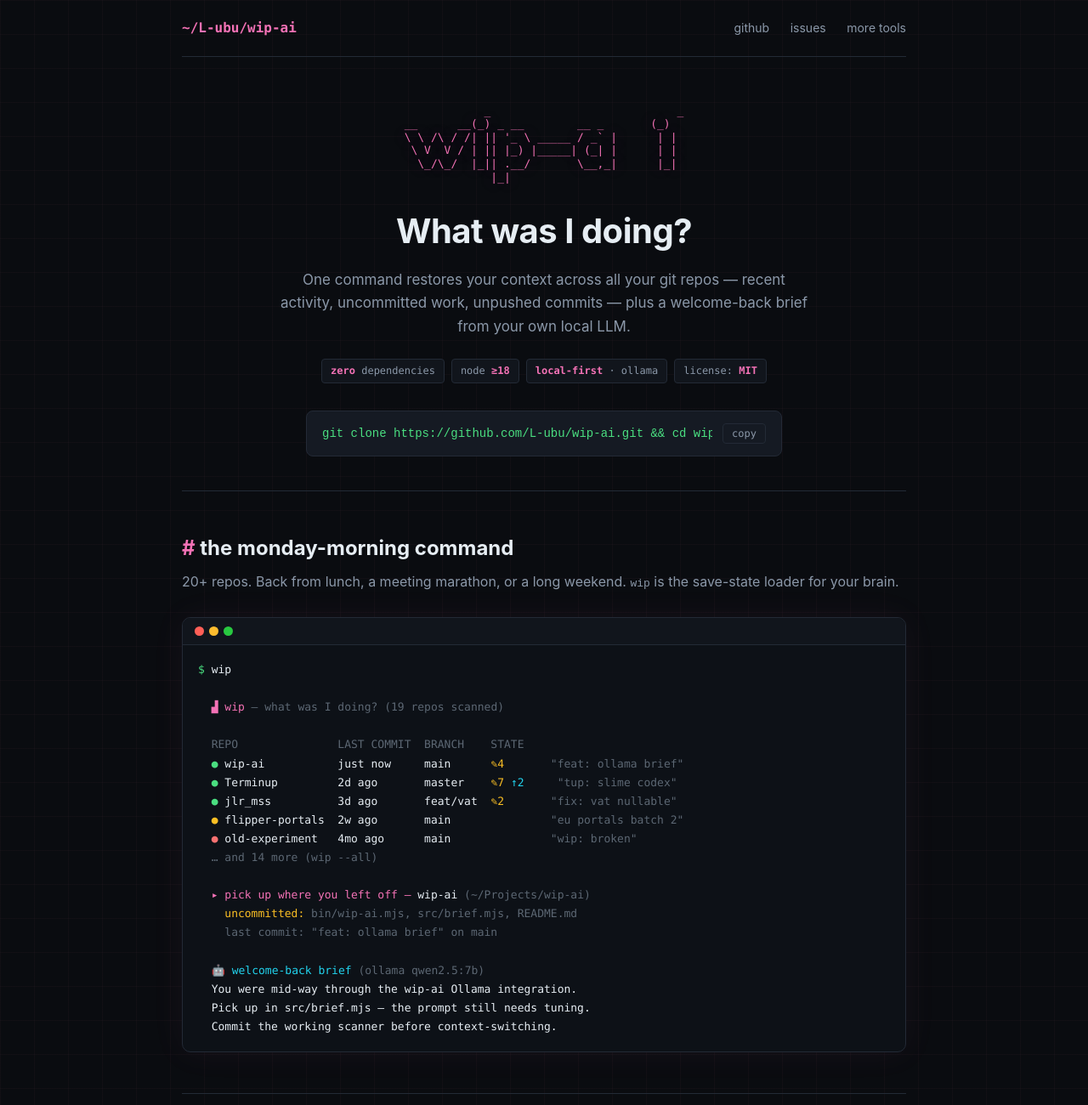
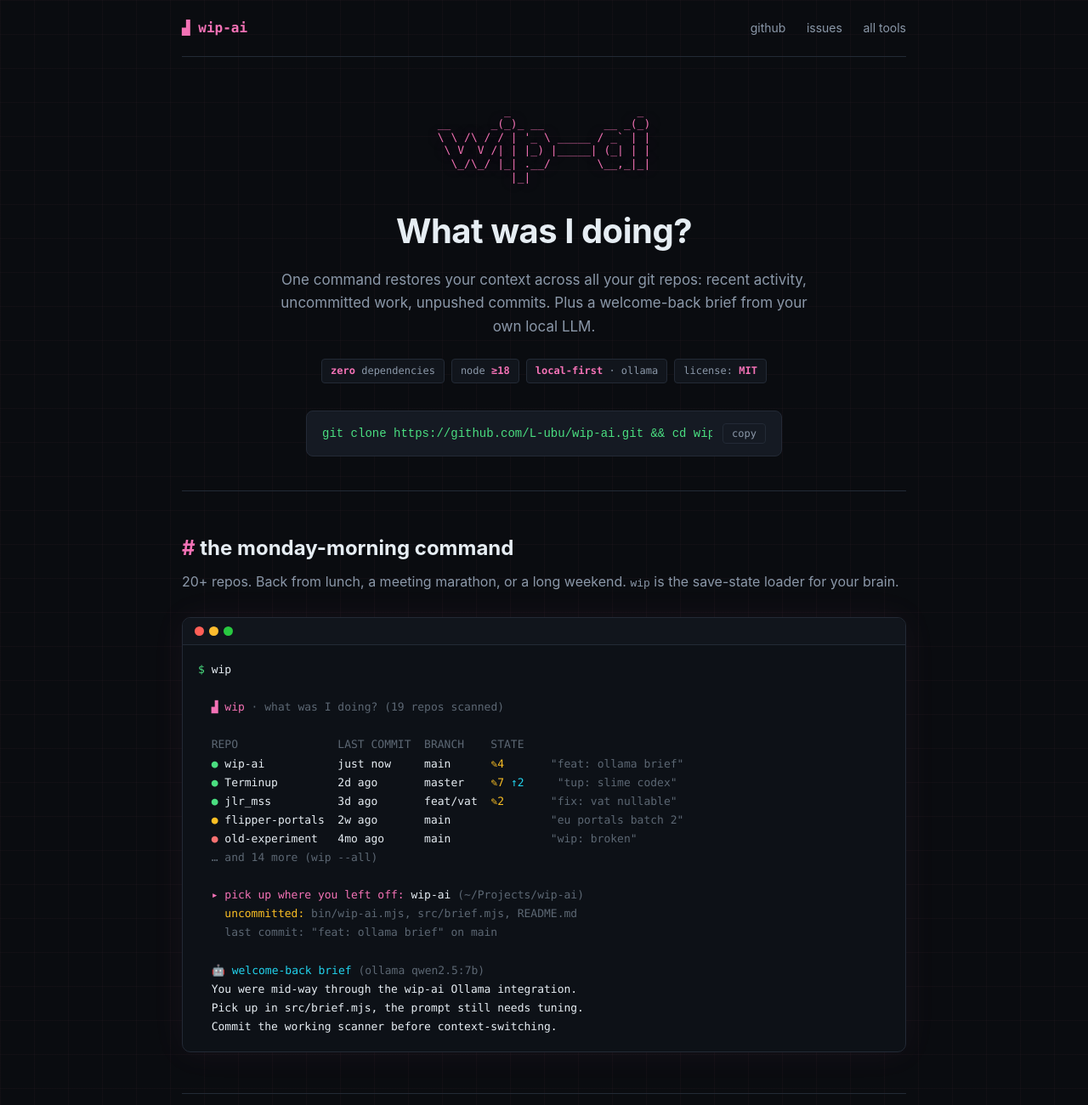
Before and after one commit to L-ubu/wip-ai, a website: page docs/index.html in a window 1280 px wide. Shown: the top 1300 px of the page at 85% size. Drawn offline with Linux system fonts and the light colour scheme.

Commit message:
style: cleaner header, real figlet logo, drop em-dashes

```diff
--- a/docs/index.html
+++ b/docs/index.html
@@ -6,7 +6,7 @@
     <title>wip-ai: what was I doing? Context restore across all your git repos</title>
     <meta
       name="description"
-      content="One command restores your context across all your git repos — recent activity, uncommitted work, unpushed commits — with a local-LLM welcome-back brief. Zero dependencies."
+      content="One command restores your context across all your git repos: recent activity, uncommitted work, unpushed commits. With a local-LLM welcome-back brief. Zero dependencies."
     />
     <meta property="og:title" content="wip-ai: what was I doing?" />
     <meta
@@ -146,25 +146,25 @@
   <body>
     <div class="wrap">
       <nav>
-        <a class="logo" href="https://l-ubu.github.io/">~/L-ubu/wip-ai</a>
+        <a class="logo" href="https://l-ubu.github.io/wip-ai/">▟ wip-ai</a>
         <div class="nav-links">
           <a href="https://github.com/L-ubu/wip-ai">github</a>
           <a href="https://github.com/L-ubu/wip-ai/issues">issues</a>
-          <a href="https://github.com/L-ubu">more tools</a>
+          <a href="https://l-ubu.github.io/">all tools</a>
         </div>
       </nav>
 
       <header class="hero">
-        <div class="ascii">            _                            _
-__      __(_) _ __        __ _       (_)
-\ \ /\ / /| || '_ \ _____ / _` |      | |
- \ V  V / | || |_) |_____| (_| |      | |
-  \_/\_/  |_|| .__/       \__,_|      |_|
-             |_|</div>
+        <div class="ascii">          _                   _
+__      _(_)_ __         __ _(_)
+\ \ /\ / / | '_ \ _____ / _` | |
+ \ V  V /| | |_) |_____| (_| | |
+  \_/\_/ |_| .__/       \__,_|_|
+           |_|</div>
         <h1>What was I doing?</h1>
         <p class="tagline">
-          One command restores your context across all your git repos — recent activity, uncommitted work,
-          unpushed commits — plus a welcome-back brief from your own local LLM.
+          One command restores your context across all your git repos: recent activity, uncommitted work,
+          unpushed commits. Plus a welcome-back brief from your own local LLM.
         </p>
         <div class="badges">
           <span class="badge"><b>zero</b> dependencies</span>
@@ -185,7 +185,7 @@ __      __(_) _ __        __ _       (_)
           <div class="term-bar"><span class="dot r"></span><span class="dot y"></span><span class="dot g"></span></div>
           <div class="term-body"><span class="t-prompt">$</span> wip
 
-<span class="t-accent">  ▟ wip</span><span class="t-dim"> — what was I doing? (19 repos scanned)</span>
+<span class="t-accent">  ▟ wip</span><span class="t-dim"> · what was I doing? (19 repos scanned)</span>
 
 <span class="t-dim">  REPO               LAST COMMIT  BRANCH    STATE</span>
   <span class="t-green">●</span> wip-ai           just now     main      <span class="t-yellow">✎4</span>       <span class="t-dim">"feat: ollama brief"</span>
@@ -195,13 +195,13 @@ __      __(_) _ __        __ _       (_)
   <span class="t-red">●</span> old-experiment   4mo ago      main               <span class="t-dim">"wip: broken"</span>
 <span class="t-dim">  … and 14 more (wip --all)</span>
 
-<span class="t-accent">  ▸ pick up where you left off —</span> wip-ai <span class="t-dim">(~/Projects/wip-ai)</span>
+<span class="t-accent">  ▸ pick up where you left off:</span> wip-ai <span class="t-dim">(~/Projects/wip-ai)</span>
 <span class="t-yellow">    uncommitted:</span> <span class="t-dim">bin/wip-ai.mjs, src/brief.mjs, README.md</span>
 <span class="t-dim">    last commit: "feat: ollama brief" on main</span>
 
 <span class="t-cyan">  🤖 welcome-back brief</span><span class="t-dim"> (ollama qwen2.5:7b)</span>
   You were mid-way through the wip-ai Ollama integration.
-  Pick up in src/brief.mjs — the prompt still needs tuning.
+  Pick up in src/brief.mjs, the prompt still needs tuning.
   Commit the working scanner before context-switching.</div>
         </div>
       </section>
@@ -276,7 +276,7 @@ __      __(_) _ __        __ _       (_)
           <span class="why-num">01</span>
           <div>
             <h3>Context switching is expensive</h3>
-            <p>Especially with ADD, especially with many side projects. Reloading "where was I" costs real time and energy — wip makes it one command.</p>
+            <p>Especially with ADD, especially with many side projects. Reloading "where was I" costs real time and energy. wip makes it one command.</p>
           </div>
         </div>
         <div class="why-item">
@@ -290,7 +290,7 @@ __      __(_) _ __        __ _       (_)
           <span class="why-num">03</span>
           <div>
             <h3>Uncommitted work is invisible until it hurts</h3>
-            <p>Dirty repos, unpushed branches, forgotten stashes — wip surfaces all of it before you lose an evening of work to a clean install.</p>
+            <p>Dirty repos, unpushed branches, forgotten stashes: wip surfaces all of it before you lose an evening of work to a clean install.</p>
           </div>
         </div>
       </section>
--- a/package.json
+++ b/package.json
@@ -1,7 +1,7 @@
 {
   "name": "wip-ai",
   "version": "1.0.0",
-  "description": "What was I doing? One command restores your context across all your git repos — with a local-LLM welcome-back brief. Zero dependencies.",
+  "description": "What was I doing? One command restores your context across all your git repos, with a local-LLM welcome-back brief. Zero dependencies.",
   "type": "module",
   "bin": {
     "wip": "bin/wip-ai.mjs",
--- a/src/brief.mjs
+++ b/src/brief.mjs
@@ -1,4 +1,4 @@
-// Local-LLM welcome-back brief via Ollama. Fails soft — no Ollama, no problem.
+// Local-LLM welcome-back brief via Ollama. Fails soft: no Ollama, no problem.
 
 import { relTime } from './render.mjs';
 
@@ -21,7 +21,7 @@ Given their most recently active git repos below, write a short welcome-back bri
 1) one line on what they were most recently doing (the FIRST repo is the most recent),
 2) one line on exactly where to pick up (name the repo, and a file only if listed above),
 3) one suggested concrete next step.
-Use ONLY the information given — never invent file names or repos.
+Use ONLY the information given; never invent file names or repos.
 Plain text, max 3 short lines total, no markdown, no bullet symbols, no fluff.
 
 Repos (most recent first):
--- a/src/git.mjs
+++ b/src/git.mjs
@@ -12,7 +12,7 @@ export function git(cwd, args) {
   });
 }
 
-/** Collect the full state of one repo. Never throws — missing data becomes null. */
+/** Collect the full state of one repo. Never throws; missing data becomes null. */
 export async function repoState(dir) {
   const [branch, lastRaw, statusRaw, unpushedRaw, stashRaw] = await Promise.all([
     git(dir, ['branch', '--show-current']),
```
Also changed, not shown: bin/wip-ai.mjs (+5 -5 lines), src/render.mjs (+4 -4 lines), README.md.
